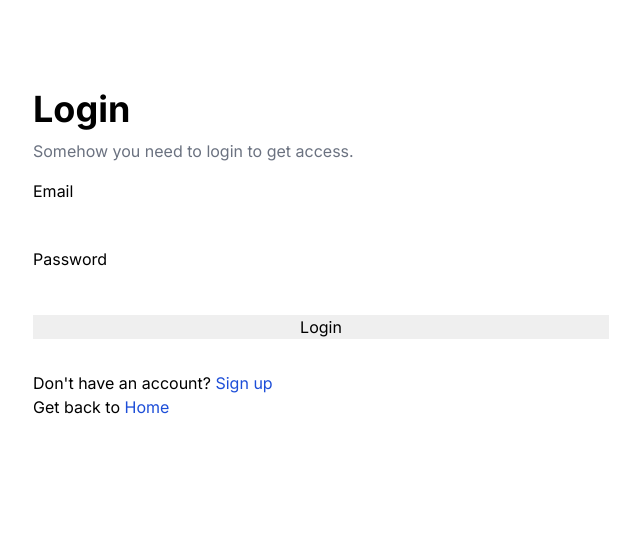
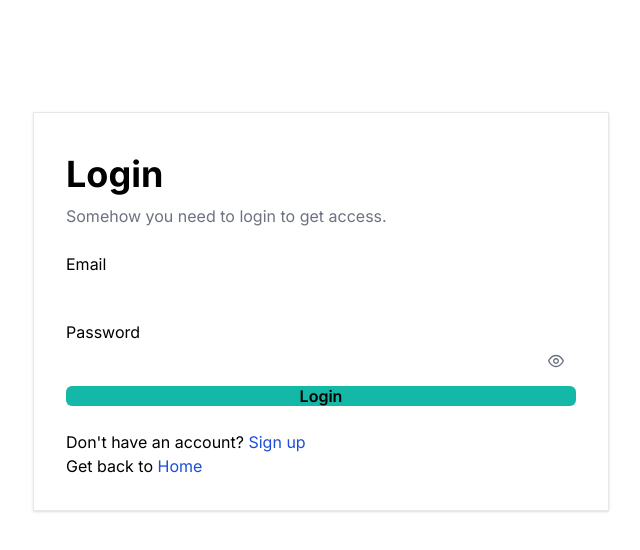
Before and after one commit to kalwabed/memoar, a Nuxt app: page /login in a window 1280 px wide. Shown: the top 550 px of the page, without its empty margins (319-959 px from the left). Built offline with nearby package versions, Linux system fonts and the light colour scheme; no server answers; a web font is replaced by a local one.

Commit message:
styles: integrate login and signup

```diff
--- a/app.vue
+++ b/app.vue
@@ -11,4 +11,9 @@ body,
 #__nuxt {
   height: 100%;
 }
+
+button,
+input {
+  line-height: initial;
+}
 </style>
--- a/components/card-post.vue
+++ b/components/card-post.vue
@@ -22,11 +22,11 @@ const publishedAt = computed(() => {
 </script>
 
 <template>
-  <div class="relative p4 flex mb-2 rd bg-blue1 c-blue-900 b b-blue3 shadow-sm hover:(b-blue4 shadow-md) transition">
+  <div class="relative p4 flex mb-2 rd bg-gray1 c-gray-900 b b-gray3 shadow-sm hover:shadow-md transition">
     <div class="flex flex-col">
       <NuxtLink
         :to="post.users.username"
-        class="font-medium text-sm c-blue7 hover:underline inline-flex items-center gap-2 mb-.5"
+        class="font-medium text-sm c-gray7 hover:underline inline-flex items-center gap-2 mb-.5"
       >
         <ProfilePicture :username="post.users.username" :width="20" :height="20" />
         <span>@{{ post.users.username }}</span>
--- a/components/profile-meta.vue
+++ b/components/profile-meta.vue
@@ -105,8 +105,8 @@ const logout = async () => {
         <input class="input" id="fullname" type="text" v-model="fullnameInput" />
       </div>
       <div class="flex gap2">
-        <button type="reset" class="btn-gray" @click="isEdit = false">Cancel</button>
-        <button type="submit" class="btn-blue">Save Changes</button>
+        <Button type="reset" label="Cancel" @click="isEdit = false" severity="secondary" size="small" />
+        <Button type="submit" label="Save Changes" size="small" />
       </div>
       <small class="c-gray">NB: Currently you can just update your username and fullname.</small>
     </form>
@@ -115,11 +115,8 @@ const logout = async () => {
       <span>@{{ user?.username }}</span>
     </div>
     <div v-if="isCurrentUser" class="flex ml-auto gap-3 h-fit">
-      <button class="btn-gray btn-sm" @click="onEdit">Edit</button>
-      <button @click="logout" class="btn-red btn-sm">
-        <span>Sign out</span>
-        <i class="i-ph-sign-out w4 h4" />
-      </button>
+      <Button size="small" severity="secondary" outlined @click="onEdit" label="Edit" />
+      <Button size="small" severity="danger" outlined @click="logout" icon="i-ph-sign-out" label="Sign out" />
     </div>
   </div>
 </template>
--- a/package.json
+++ b/package.json
@@ -14,7 +14,7 @@
     "@nuxtjs/supabase": "^0.3.7",
     "@types/node": "^18.16.19",
     "@unocss/nuxt": "^0.53.5",
-    "@unocss/reset": "^0.53.5",
+    "@unocss/reset": "^0.54.0",
     "@vueuse/core": "^10.2.0",
     "@vueuse/nuxt": "^10.2.0",
     "nuxt": "^3.6.5"
--- a/pages/[username].vue
+++ b/pages/[username].vue
@@ -30,7 +30,9 @@ useHead({
 
       <div class="flex items-center justify-between">
         <h4 v-if="isCurrentUser" class="my-4 text-xl font-bold leading-relaxed">Your Posts</h4>
-        <NuxtLink v-if="isCurrentUser" to="/new" class="btn-blue btn-sm">Write New Post</NuxtLink>
+        <NuxtLink v-if="isCurrentUser" to="/new">
+          <Button label="New Post" size="small" />
+        </NuxtLink>
       </div>
       <Suspense>
         <Posts :enable-delete="isCurrentUser" :user-id="user?.id" />
--- a/pages/login.vue
+++ b/pages/login.vue
@@ -27,20 +27,27 @@ const onLogin = async () => {
 </script>
 
 <template>
-  <div>
+  <div class="p8 shadow b mt8">
     <h1 class="text-4xl font-bold leading-relaxed">Login</h1>
     <p class="c-gray5">Somehow you need to login to get access.</p>
-    <form @submit.prevent="onLogin" class="flex flex-col gap-4 mt-4">
+    <form @submit.prevent="onLogin" class="flex flex-col gap-4 mt-6">
       <div role="group" class="form-group">
         <label for="email">Email</label>
-        <input type="email" class="input" id="email" v-model="loginForm.email" />
+        <InputText type="email" id="email" v-model="loginForm.email" />
       </div>
       <div class="form-group" role="group">
         <label for="password">Password</label>
-        <input type="password" class="input" id="password" v-model="loginForm.password" />
+        <Password
+          id="password"
+          input-class="w-full"
+          class="w-full"
+          v-model="loginForm.password"
+          :feedback="false"
+          toggle-mask
+        />
       </div>
-      <button class="btn-teal" type="submit">Login</button>
-      <div class="mt-4">
+      <Button type="submit" label="Login" />
+      <div class="mt-2">
         <span> Don't have an account? </span>
         <NuxtLink class="hover:underline c-blue7 focus:ring outline-none transition" to="/signup">Sign up</NuxtLink>
         <p>
--- a/pages/signup.vue
+++ b/pages/signup.vue
@@ -40,27 +40,34 @@ const onSignUp = async () => {
 </script>
 
 <template>
-  <div>
+  <div class="p8 shadow b mt8">
     <h1 class="text-4xl font-bold leading-relaxed">Sign Up</h1>
-    <form @submit.prevent="onSignUp" class="flex flex-col gap-4 mt-4">
+    <form @submit.prevent="onSignUp" class="flex flex-col gap-4 mt-6">
       <div role="group" class="form-group">
         <label for="fullname">Fullname</label>
-        <input id="fullname" class="input" v-model="signUpForm.fullname" />
+        <InputText id="fullname" v-model="signUpForm.fullname" />
       </div>
       <div role="group" class="form-group">
         <label for="email">Email</label>
-        <input type="email" class="input" id="email" v-model="signUpForm.email" />
+        <InputText type="email" id="email" v-model="signUpForm.email" />
       </div>
       <div role="group" class="form-group">
         <label for="password">Password</label>
-        <input type="password" class="input" id="password" v-model="signUpForm.password" />
+        <Password id="password" toggle-mask class="w-full" input-class="w-full" v-model="signUpForm.password" />
       </div>
       <div class="form-group" role="group">
         <label for="rePassword">Repeat Password</label>
-        <input type="password" class="input" id="rePassword" v-model="signUpForm.repeatPassword" />
+        <Password
+          id="rePassword"
+          toggle-mask
+          class="w-full"
+          input-class="w-full"
+          :feedback="false"
+          v-model="signUpForm.repeatPassword"
+        />
       </div>
 
-      <button class="btn-teal" type="submit">Sign Up</button>
+      <Button type="submit" label="Sign Up" />
       <div class="mt-4">
         <span>Already have an account?</span>
         <NuxtLink class="hover:underline c-blue7 focus:ring outline-none transition ml-1" to="/login">Login</NuxtLink>
--- a/plugins/primevue.ts
+++ b/plugins/primevue.ts
@@ -2,10 +2,14 @@ import { defineNuxtPlugin } from '#app'
 import PrimeVue from 'primevue/config'
 import Button from 'primevue/button'
 import InputText from 'primevue/inputtext'
+import Password from 'primevue/password'
+import Card from 'primevue/card'
 
 export default defineNuxtPlugin(nuxtApp => {
   nuxtApp.vueApp.use(PrimeVue, { ripple: true })
   nuxtApp.vueApp.component('Button', Button)
   nuxtApp.vueApp.component('InputText', InputText)
+  nuxtApp.vueApp.component('Password', Password)
+  nuxtApp.vueApp.component('Card', Card)
   //other components that you need
 })
--- a/uno.config.ts
+++ b/uno.config.ts
@@ -44,6 +44,6 @@ export default defineConfig({
   ],
   shortcuts: [
     { container: 'max-w-screen-lg w-full h-full mx-auto px-4 lg:px0' },
-    { 'form-group': 'flex flex-col gap-1' },
+    { 'form-group': 'flex flex-col w-full gap-2' },
   ],
 })
```
Also changed, not shown: 1 other file (tests, documents, lock files or other folders).
